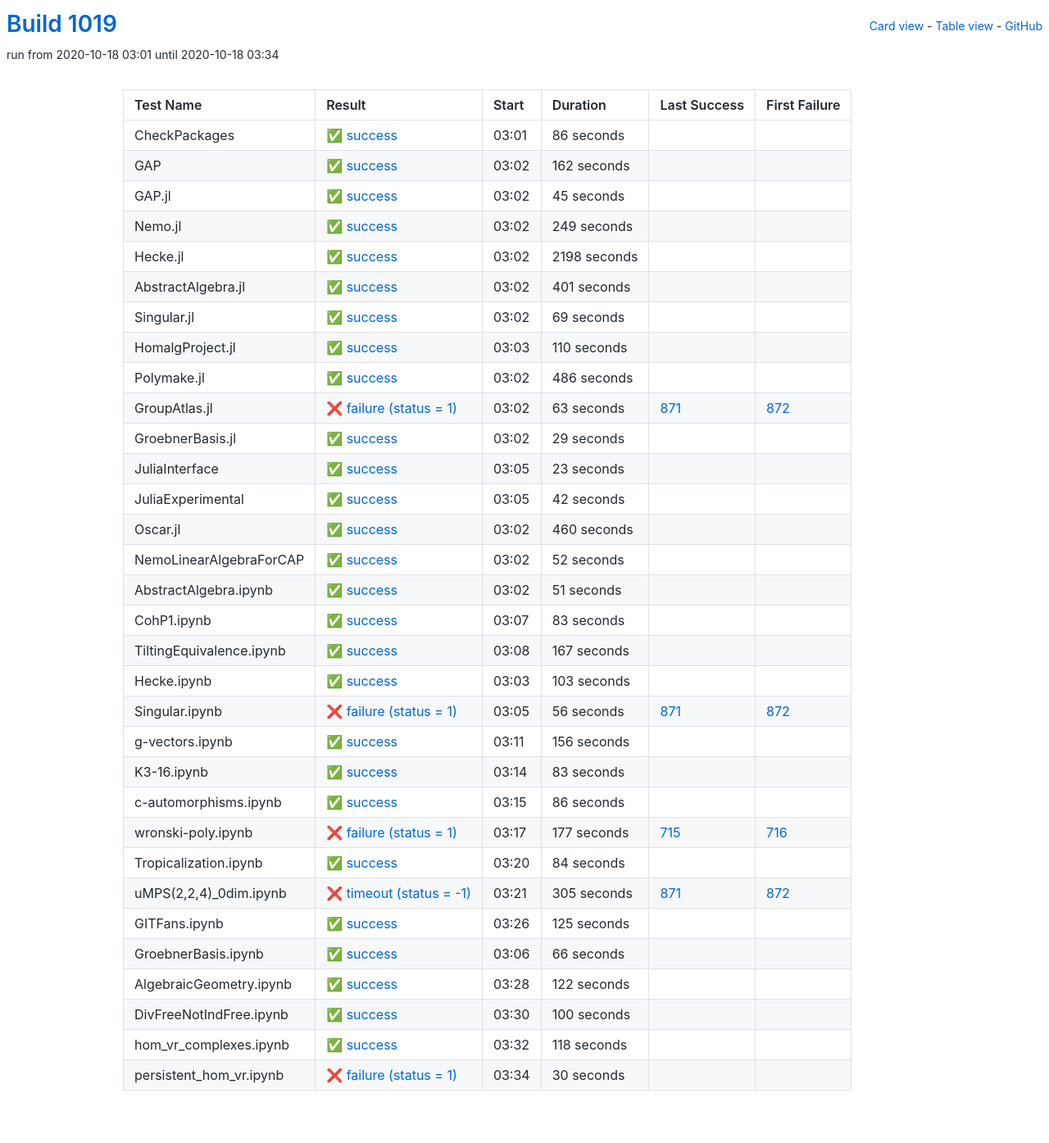
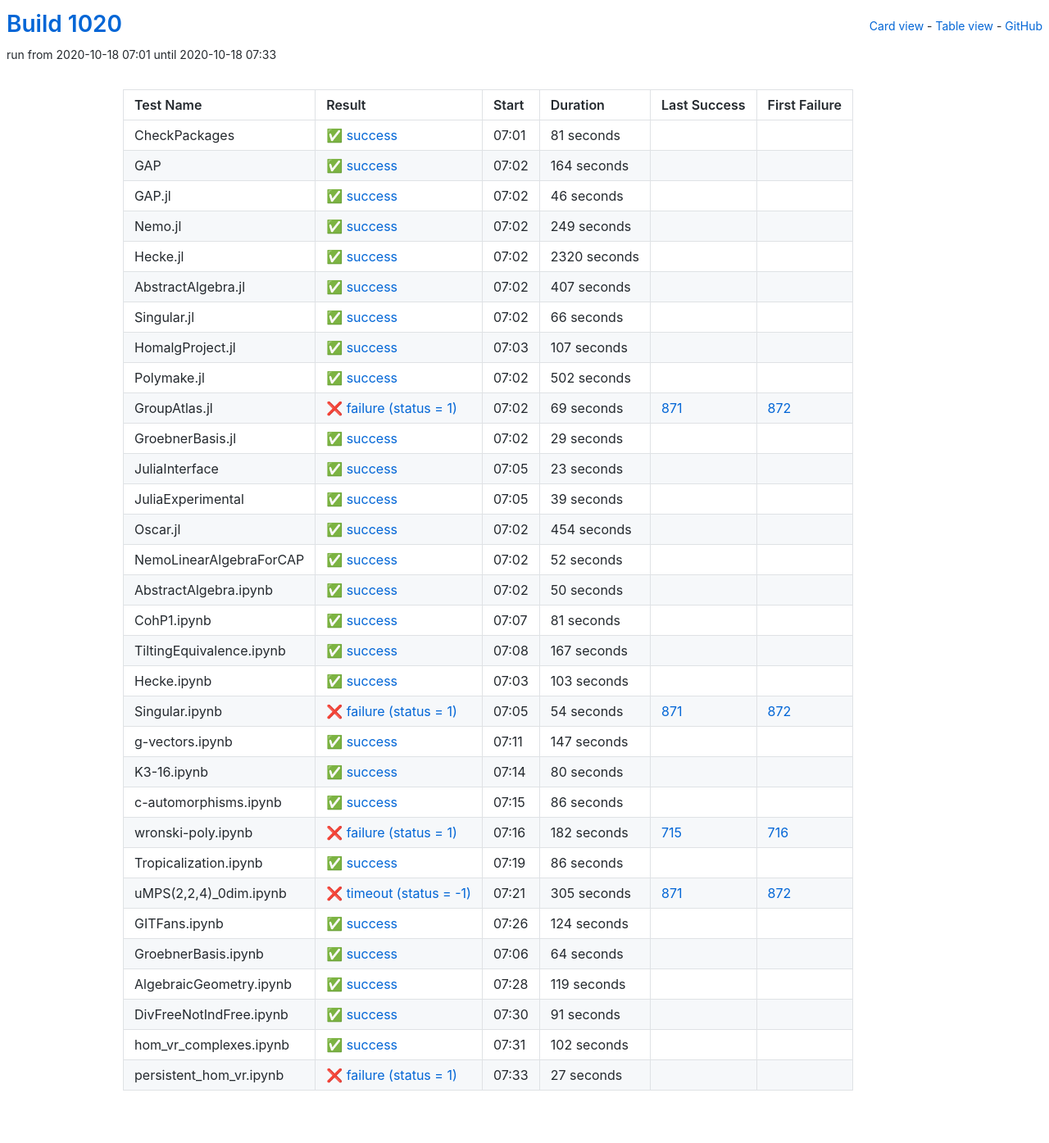
Before and after one commit to oscar-system/oscar-ci-status-stable, a Jekyll site: the page built from table.html, in a window 1280 px wide. Shown: the whole page at 82% size. Built offline with Jekyll 4.4.1, drawn with Linux system fonts in a browser that asks for light colours.

Commit message:
Build #1020

```diff
--- a/_data/ci.yml
+++ b/_data/ci.yml
@@ -1,6 +1,6 @@
 ---
-build: 1019
-build_url: https://oscarci.mathematik.uni-kl.de/job/oscar-stable/1019/
+build: 1020
+build_url: https://oscarci.mathematik.uni-kl.de/job/oscar-stable/1020/
 job: oscar-stable
 organization: oscar-system
 repo: oscar-ci-status-stable
@@ -8,44 +8,44 @@ repourl: https://github.com/oscar-system/oscar-ci-status-stable
 tests:
 - name: CheckPackages
   id: checkpackages
-  log: https://oscarci.mathematik.uni-kl.de/job/oscar-stable/1019/artifact/logs/build-1019/CheckPackages.log
-  start: 2020-10-18 03:01
+  log: https://oscarci.mathematik.uni-kl.de/job/oscar-stable/1020/artifact/logs/build-1020/CheckPackages.log
+  start: 2020-10-18 07:01
   success: true
   exitcode: 0
   status: success
-  duration: 86
+  duration: 81
   last_success: false
   last_success_url:
   first_failure: false
   first_failure_url:
 - name: GAP
   id: gap
-  log: https://oscarci.mathematik.uni-kl.de/job/oscar-stable/1019/artifact/logs/build-1019/GAP.log
-  start: 2020-10-18 03:02
+  log: https://oscarci.mathematik.uni-kl.de/job/oscar-stable/1020/artifact/logs/build-1020/GAP.log
+  start: 2020-10-18 07:02
   success: true
   exitcode: 0
   status: success
-  duration: 162
+  duration: 164
   last_success: false
   last_success_url:
   first_failure: false
   first_failure_url:
 - name: GAP.jl
   id: gap-jl
-  log: https://oscarci.mathematik.uni-kl.de/job/oscar-stable/1019/artifact/logs/build-1019/GAP.jl.log
-  start: 2020-10-18 03:02
+  log: https://oscarci.mathematik.uni-kl.de/job/oscar-stable/1020/artifact/logs/build-1020/GAP.jl.log
+  start: 2020-10-18 07:02
   success: true
   exitcode: 0
   status: success
-  duration: 45
+  duration: 46
   last_success: false
   last_success_url:
   first_failure: false
   first_failure_url:
 - name: Nemo.jl
   id: nemo-jl
-  log: https://oscarci.mathematik.uni-kl.de/job/oscar-stable/1019/artifact/logs/build-1019/Nemo.jl.log
-  start: 2020-10-18 03:02
+  log: https://oscarci.mathematik.uni-kl.de/job/oscar-stable/1020/artifact/logs/build-1020/Nemo.jl.log
+  start: 2020-10-18 07:02
   success: true
   exitcode: 0
   status: success
@@ -56,80 +56,80 @@ tests:
   first_failure_url:
 - name: Hecke.jl
   id: hecke-jl
-  log: https://oscarci.mathematik.uni-kl.de/job/oscar-stable/1019/artifact/logs/build-1019/Hecke.jl.log
-  start: 2020-10-18 03:02
+  log: https://oscarci.mathematik.uni-kl.de/job/oscar-stable/1020/artifact/logs/build-1020/Hecke.jl.log
+  start: 2020-10-18 07:02
   success: true
   exitcode: 0
   status: success
-  duration: 2198
+  duration: 2320
   last_success: false
   last_success_url:
   first_failure: false
   first_failure_url:
 - name: AbstractAlgebra.jl
   id: abstractalgebra-jl
-  log: https://oscarci.mathematik.uni-kl.de/job/oscar-stable/1019/artifact/logs/build-1019/AbstractAlgebra.jl.log
-  start: 2020-10-18 03:02
+  log: https://oscarci.mathematik.uni-kl.de/job/oscar-stable/1020/artifact/logs/build-1020/AbstractAlgebra.jl.log
+  start: 2020-10-18 07:02
   success: true
   exitcode: 0
   status: success
-  duration: 401
+  duration: 407
   last_success: false
   last_success_url:
   first_failure: false
   first_failure_url:
 - name: Singular.jl
   id: singular-jl
-  log: https://oscarci.mathematik.uni-kl.de/job/oscar-stable/1019/artifact/logs/build-1019/Singular.jl.log
-  start: 2020-10-18 03:02
+  log: https://oscarci.mathematik.uni-kl.de/job/oscar-stable/1020/artifact/logs/build-1020/Singular.jl.log
+  start: 2020-10-18 07:02
   success: true
   exitcode: 0
   status: success
-  duration: 69
+  duration: 66
   last_success: false
   last_success_url:
   first_failure: false
   first_failure_url:
 - name: HomalgProject.jl
   id: homalgproject-jl
-  log: https://oscarci.mathematik.uni-kl.de/job/oscar-stable/1019/artifact/logs/build-1019/HomalgProject.jl.log
-  start: 2020-10-18 03:03
+  log: https://oscarci.mathematik.uni-kl.de/job/oscar-stable/1020/artifact/logs/build-1020/HomalgProject.jl.log
+  start: 2020-10-18 07:03
   success: true
   exitcode: 0
   status: success
-  duration: 110
+  duration: 107
   last_success: false
   last_success_url:
   first_failure: false
   first_failure_url:
 - name: Polymake.jl
   id: polymake-jl
-  log: https://oscarci.mathematik.uni-kl.de/job/oscar-stable/1019/artifact/logs/build-1019/Polymake.jl.log
-  start: 2020-10-18 03:02
+  log: https://oscarci.mathematik.uni-kl.de/job/oscar-stable/1020/artifact/logs/build-1020/Polymake.jl.log
+  start: 2020-10-18 07:02
   success: true
   exitcode: 0
   status: success
-  duration: 486
+  duration: 502
   last_success: false
   last_success_url:
   first_failure: false
   first_failure_url:
 - name: GroupAtlas.jl
   id: groupatlas-jl
-  log: https://oscarci.mathematik.uni-kl.de/job/oscar-stable/1019/artifact/logs/build-1019/GroupAtlas.jl.log
-  start: 2020-10-18 03:02
+  log: https://oscarci.mathematik.uni-kl.de/job/oscar-stable/1020/artifact/logs/build-1020/GroupAtlas.jl.log
+  start: 2020-10-18 07:02
   success: false
   exitcode: 1
   status: failure
-  duration: 63
+  duration: 69
   last_success: 871
   last_success_url: https://oscarci.mathematik.uni-kl.de/job/oscar-stable/871/
   first_failure: 872
   first_failure_url: https://oscarci.mathematik.uni-kl.de/job/oscar-stable/872/
 - name: GroebnerBasis.jl
   id: groebnerbasis-jl
-  log: https://oscarci.mathematik.uni-kl.de/job/oscar-stable/1019/artifact/logs/build-1019/GroebnerBasis.jl.log
-  start: 2020-10-18 03:02
+  log: https://oscarci.mathematik.uni-kl.de/job/oscar-stable/1020/artifact/logs/build-1020/GroebnerBasis.jl.log
+  start: 2020-10-18 07:02
   success: true
   exitcode: 0
   status: success
@@ -140,8 +140,8 @@ tests:
   first_failure_url:
 - name: JuliaInterface
   id: juliainterface
-  log: https://oscarci.mathematik.uni-kl.de/job/oscar-stable/1019/artifact/logs/build-1019/JuliaInterface.log
-  start: 2020-10-18 03:05
+  log: https://oscarci.mathematik.uni-kl.de/job/oscar-stable/1020/artifact/logs/build-1020/JuliaInterface.log
+  start: 2020-10-18 07:05
   success: true
   exitcode: 0
   status: success
@@ -152,32 +152,32 @@ tests:
   first_failure_url:
 - name: JuliaExperimental
   id: juliaexperimental
-  log: https://oscarci.mathematik.uni-kl.de/job/oscar-stable/1019/artifact/logs/build-1019/JuliaExperimental.log
-  start: 2020-10-18 03:05
+  log: https://oscarci.mathematik.uni-kl.de/job/oscar-stable/1020/artifact/logs/build-1020/JuliaExperimental.log
+  start: 2020-10-18 07:05
   success: true
   exitcode: 0
   status: success
-  duration: 42
+  duration: 39
   last_success: false
   last_success_url:
   first_failure: false
   first_failure_url:
 - name: Oscar.jl
   id: oscar-jl
-  log: https://oscarci.mathematik.uni-kl.de/job/oscar-stable/1019/artifact/logs/build-1019/Oscar.jl.log
-  start: 2020-10-18 03:02
+  log: https://oscarci.mathematik.uni-kl.de/job/oscar-stable/1020/artifact/logs/build-1020/Oscar.jl.log
+  start: 2020-10-18 07:02
   success: true
   exitcode: 0
   status: success
-  duration: 460
+  duration: 454
   last_success: false
   last_success_url:
   first_failure: false
   first_failure_url:
 - name: NemoLinearAlgebraForCAP
   id: nemolinearalgebraforcap
-  log: https://oscarci.mathematik.uni-kl.de/job/oscar-stable/1019/artifact/logs/build-1019/NemoLinearAlgebraForCAP.log
-  start: 2020-10-18 03:02
+  log: https://oscarci.mathematik.uni-kl.de/job/oscar-stable/1020/artifact/logs/build-1020/NemoLinearAlgebraForCAP.log
+  start: 2020-10-18 07:02
   success: true
   exitcode: 0
   status: success
@@ -188,32 +188,32 @@ tests:
   first_failure_url:
 - name: AbstractAlgebra.ipynb
   id: abstractalgebra-ipynb
-  log: https://oscarci.mathematik.uni-kl.de/job/oscar-stable/1019/artifact/logs/build-1019/AbstractAlgebra.ipynb.log
-  start: 2020-10-18 03:02
+  log: https://oscarci.mathematik.uni-kl.de/job/oscar-stable/1020/artifact/logs/build-1020/AbstractAlgebra.ipynb.log
+  start: 2020-10-18 07:02
   success: true
   exitcode: 0
   status: success
-  duration: 51
+  duration: 50
   last_success: false
   last_success_url:
   first_failure: false
   first_failure_url:
 - name: CohP1.ipynb
   id: cohp1-ipynb
-  log: https://oscarci.mathematik.uni-kl.de/job/oscar-stable/1019/artifact/logs/build-1019/CohP1.ipynb.log
-  start: 2020-10-18 03:07
+  log: https://oscarci.mathematik.uni-kl.de/job/oscar-stable/1020/artifact/logs/build-1020/CohP1.ipynb.log
+  start: 2020-10-18 07:07
   success: true
   exitcode: 0
   status: success
-  duration: 83
+  duration: 81
   last_success: false
   last_success_url:
   first_failure: false
   first_failure_url:
 - name: TiltingEquivalence.ipynb
   id: tiltingequivalence-ipynb
-  log: https://oscarci.mathematik.uni-kl.de/job/oscar-stable/1019/artifact/logs/build-1019/TiltingEquivalence.ipynb.log
-  start: 2020-10-18 03:08
+  log: https://oscarci.mathematik.uni-kl.de/job/oscar-stable/1020/artifact/logs/build-1020/TiltingEquivalence.ipynb.log
+  start: 2020-10-18 07:08
   success: true
   exitcode: 0
   status: success
@@ -224,8 +224,8 @@ tests:
   first_failure_url:
 - name: Hecke.ipynb
   id: hecke-ipynb
-  log: https://oscarci.mathematik.uni-kl.de/job/oscar-stable/1019/artifact/logs/build-1019/Hecke.ipynb.log
-  start: 2020-10-18 03:03
+  log: https://oscarci.mathematik.uni-kl.de/job/oscar-stable/1020/artifact/logs/build-1020/Hecke.ipynb.log
+  start: 2020-10-18 07:03
   success: true
   exitcode: 0
   status: success
@@ -236,44 +236,44 @@ tests:
   first_failure_url:
 - name: Singular.ipynb
   id: singular-ipynb
-  log: https://oscarci.mathematik.uni-kl.de/job/oscar-stable/1019/artifact/logs/build-1019/Singular.ipynb.log
-  start: 2020-10-18 03:05
+  log: https://oscarci.mathematik.uni-kl.de/job/oscar-stable/1020/artifact/logs/build-1020/Singular.ipynb.log
+  start: 2020-10-18 07:05
   success: false
   exitcode: 1
   status: failure
-  duration: 56
+  duration: 54
   last_success: 871
   last_success_url: https://oscarci.mathematik.uni-kl.de/job/oscar-stable/871/
   first_failure: 872
   first_failure_url: https://oscarci.mathematik.uni-kl.de/job/oscar-stable/872/
 - name: g-vectors.ipynb
   id: g-vectors-ipynb
-  log: https://oscarci.mathematik.uni-kl.de/job/oscar-stable/1019/artifact/logs/build-1019/g-vectors.ipynb.log
-  start: 2020-10-18 03:11
+  log: https://oscarci.mathematik.uni-kl.de/job/oscar-stable/1020/artifact/logs/build-1020/g-vectors.ipynb.log
+  start: 2020-10-18 07:11
   success: true
   exitcode: 0
   status: success
-  duration: 156
+  duration: 147
   last_success: false
   last_success_url:
   first_failure: false
   first_failure_url:
 - name: K3-16.ipynb
   id: k3-16-ipynb
-  log: https://oscarci.mathematik.uni-kl.de/job/oscar-stable/1019/artifact/logs/build-1019/K3-16.ipynb.log
-  start: 2020-10-18 03:14
+  log: https://oscarci.mathematik.uni-kl.de/job/oscar-stable/1020/artifact/logs/build-1020/K3-16.ipynb.log
+  start: 2020-10-18 07:14
   success: true
   exitcode: 0
   status: success
-  duration: 83
+  duration: 80
   last_success: false
   last_success_url:
   first_failure: false
   first_failure_url:
 - name: c-automorphisms.ipynb
   id: c-automorphisms-ipynb
-  log: https://oscarci.mathematik.uni-kl.de/job/oscar-stable/1019/artifact/logs/build-1019/c-automorphisms.ipynb.log
-  start: 2020-10-18 03:15
+  log: https://oscarci.mathematik.uni-kl.de/job/oscar-stable/1020/artifact/logs/build-1020/c-automorphisms.ipynb.log
+  start: 2020-10-18 07:15
   success: true
   exitcode: 0
   status: success
@@ -284,32 +284,32 @@ tests:
   first_failure_url:
 - name: wronski-poly.ipynb
   id: wronski-poly-ipynb
-  log: https://oscarci.mathematik.uni-kl.de/job/oscar-stable/1019/artifact/logs/build-1019/wronski-poly.ipynb.log
-  start: 2020-10-18 03:17
+  log: https://oscarci.mathematik.uni-kl.de/job/oscar-stable/1020/artifact/logs/build-1020/wronski-poly.ipynb.log
+  start: 2020-10-18 07:16
   success: false
   exitcode: 1
   status: failure
-  duration: 177
+  duration: 182
   last_success: 715
   last_success_url: https://oscarci.mathematik.uni-kl.de/job/oscar-stable/715/
   first_failure: 716
   first_failure_url: https://oscarci.mathematik.uni-kl.de/job/oscar-stable/716/
 - name: Tropicalization.ipynb
   id: tropicalization-ipynb
-  log: https://oscarci.mathematik.uni-kl.de/job/oscar-stable/1019/artifact/logs/build-1019/Tropicalization.ipynb.log
-  start: 2020-10-18 03:20
+  log: https://oscarci.mathematik.uni-kl.de/job/oscar-stable/1020/artifact/logs/build-1020/Tropicalization.ipynb.log
+  start: 2020-10-18 07:19
   success: true
   exitcode: 0
   status: success
-  duration: 84
+  duration: 86
   last_success: false
   last_success_url:
   first_failure: false
   first_failure_url:
 - name: uMPS(2,2,4)_0dim.ipynb
   id: umps-2-2-4-0dim-ipynb
-  log: https://oscarci.mathematik.uni-kl.de/job/oscar-stable/1019/artifact/logs/build-1019/uMPS-2-2-4-_0dim.ipynb.log
-  start: 2020-10-18 03:21
+  log: https://oscarci.mathematik.uni-kl.de/job/oscar-stable/1020/artifact/logs/build-1020/uMPS-2-2-4-_0dim.ipynb.log
+  start: 2020-10-18 07:21
   success: false
   exitcode: -1
   status: timeout
@@ -320,72 +320,72 @@ tests:
   first_failure_url: https://oscarci.mathematik.uni-kl.de/job/oscar-stable/872/
 - name: GITFans.ipynb
   id: gitfans-ipynb
-  log: https://oscarci.mathematik.uni-kl.de/job/oscar-stable/1019/artifact/logs/build-1019/GITFans.ipynb.log
-  start: 2020-10-18 03:26
+  log: https://oscarci.mathematik.uni-kl.de/job/oscar-stable/1020/artifact/logs/build-1020/GITFans.ipynb.log
+  start: 2020-10-18 07:26
   success: true
   exitcode: 0
   status: success
-  duration: 125
+  duration: 124
   last_success: false
   last_success_url:
   first_failure: false
   first_failure_url:
 - name: GroebnerBasis.ipynb
   id: groebnerbasis-ipynb
-  log: https://oscarci.mathematik.uni-kl.de/job/oscar-stable/1019/artifact/logs/build-1019/GroebnerBasis.ipynb.log
-  start: 2020-10-18 03:06
+  log: https://oscarci.mathematik.uni-kl.de/job/oscar-stable/1020/artifact/logs/build-1020/GroebnerBasis.ipynb.log
+  start: 2020-10-18 07:06
   success: true
   exitcode: 0
   status: success
-  duration: 66
+  duration: 64
   last_success: false
   last_success_url:
   first_failure: false
   first_failure_url:
 - name: AlgebraicGeometry.ipynb
   id: algebraicgeometry-ipynb
-  log: https://oscarci.mathematik.uni-kl.de/job/oscar-stable/1019/artifact/logs/build-1019/AlgebraicGeometry.ipynb.log
-  start: 2020-10-18 03:28
+  log: https://oscarci.mathematik.uni-kl.de/job/oscar-stable/1020/artifact/logs/build-1020/AlgebraicGeometry.ipynb.log
+  start: 2020-10-18 07:28
   success: true
   exitcode: 0
   status: success
-  duration: 122
+  duration: 119
   last_success: false
   last_success_url:
   first_failure: false
   first_failure_url:
 - name: DivFreeNotIndFree.ipynb
   id: divfreenotindfree-ipynb
-  log: https://oscarci.mathematik.uni-kl.de/job/oscar-stable/1019/artifact/logs/build-1019/DivFreeNotIndFree.ipynb.log
-  start: 2020-10-18 03:30
+  log: https://oscarci.mathematik.uni-kl.de/job/oscar-stable/1020/artifact/logs/build-1020/DivFreeNotIndFree.ipynb.log
+  start: 2020-10-18 07:30
   success: true
   exitcode: 0
   status: success
-  duration: 100
+  duration: 91
   last_success: false
   last_success_url:
   first_failure: false
   first_failure_url:
 - name: hom_vr_complexes.ipynb
   id: hom-vr-complexes-ipynb
-  log: https://oscarci.mathematik.uni-kl.de/job/oscar-stable/1019/artifact/logs/build-1019/hom_vr_complexes.ipynb.log
-  start: 2020-10-18 03:32
+  log: https://oscarci.mathematik.uni-kl.de/job/oscar-stable/1020/artifact/logs/build-1020/hom_vr_complexes.ipynb.log
+  start: 2020-10-18 07:31
   success: true
   exitcode: 0
   status: success
-  duration: 118
+  duration: 102
   last_success: false
   last_success_url:
   first_failure: false
   first_failure_url:
 - name: persistent_hom_vr.ipynb
   id: persistent-hom-vr-ipynb
-  log: https://oscarci.mathematik.uni-kl.de/job/oscar-stable/1019/artifact/logs/build-1019/persistent_hom_vr.ipynb.log
-  start: 2020-10-18 03:34
+  log: https://oscarci.mathematik.uni-kl.de/job/oscar-stable/1020/artifact/logs/build-1020/persistent_hom_vr.ipynb.log
+  start: 2020-10-18 07:33
   success: false
   exitcode: 1
   status: failure
-  duration: 30
+  duration: 27
   last_success: false
   last_success_url:
   first_failure: false
```
Also changed, not shown: README.md.
